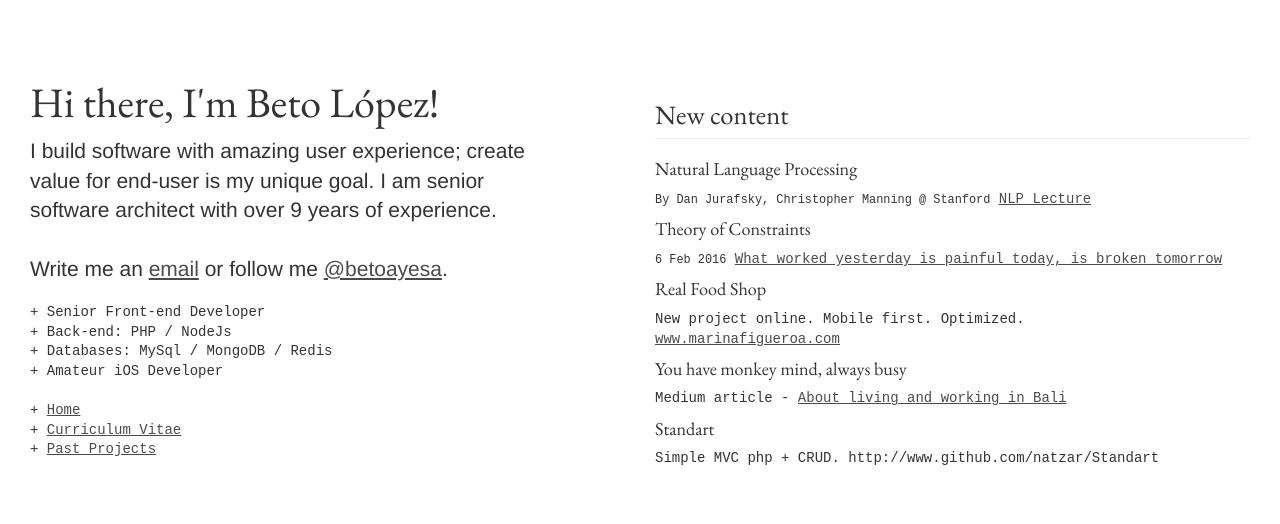
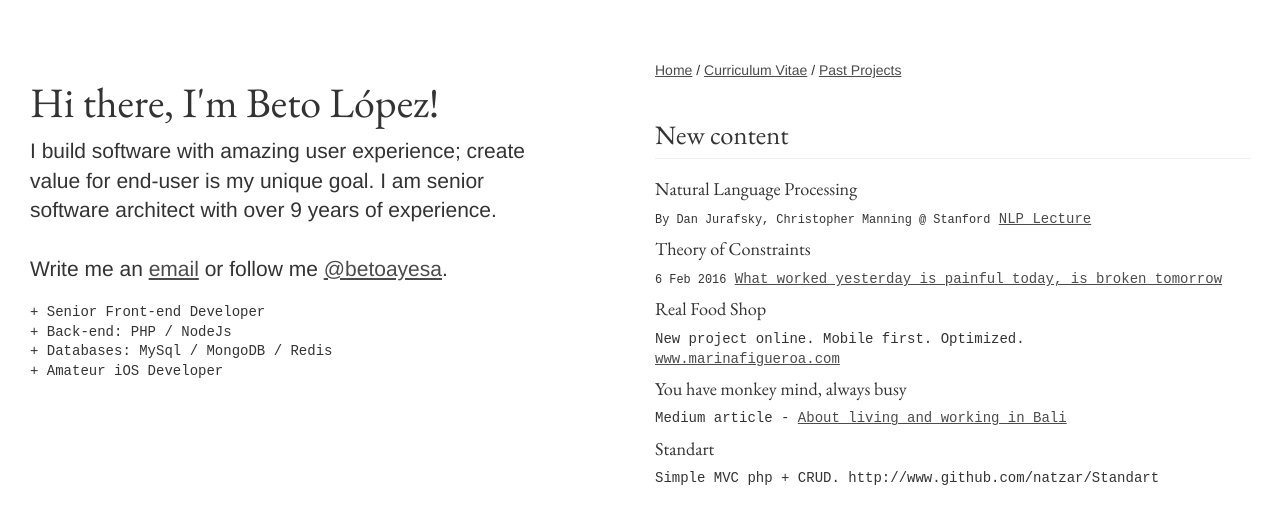
Before and after one commit to natzar/natzar.github.io, a plain HTML site: page index.html in a window 1280 px wide. Drawn offline with nearby package versions, Linux system fonts and the light colour scheme.

Commit message:
no message

```diff
--- a/index.html
+++ b/index.html
@@ -69,9 +69,7 @@
 + Databases: MySql / MongoDB / Redis <br>
 + Amateur iOS Developer<br><br>
 
-+ <a class="openurl" href="home.html">Home</a> <br>
-+ <a class="openurl" href="cv.html">Curriculum Vitae</a> <br>
-+ <a class="openurl" href="work.html">Past Projects</a><br>
+
 </p>
 <!-- <a href="http://stackoverflow.com/users/4945732"><img height="28" src="/icons/stackoverflow.png"></a> -->
 
@@ -80,6 +78,7 @@
 		</div>
 		</div>
 		<div class="col-md-6">
+		<a class="openurl" href="home.html">Home</a> / <a class="openurl" href="cv.html">Curriculum Vitae</a> / <a class="openurl" href="work.html">Past Projects</a>
 		<div id="content" class="">
 
 
```
